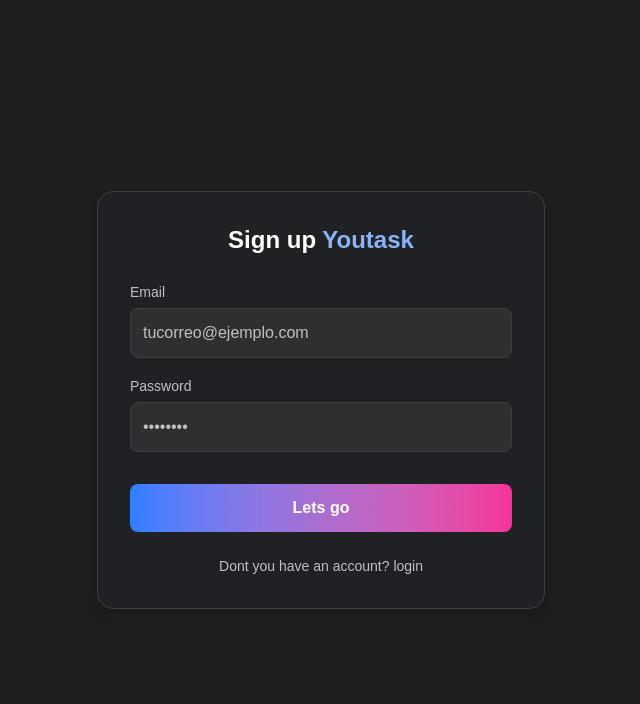
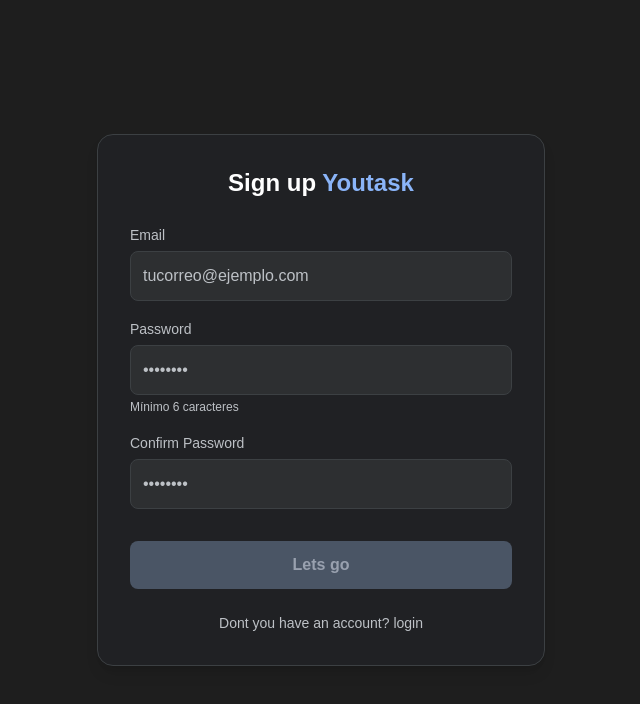
Before and after one commit to ProjectiveStaffing/ai-assistant, a Next.js app: page /signup in a window 1280 px wide. Shown: the top 704 px of the page, without its empty margins (319-959 px from the left). Built offline with nearby package versions, Linux system fonts and the light colour scheme; no server answers; what playfab-sdk would draw is missing.

Commit message:
validate password

```diff
--- a/app/signup/page.tsx
+++ b/app/signup/page.tsx
@@ -15,10 +15,84 @@ PlayFab.settings.titleId = process.env.NEXT_PUBLIC_PLAYFAB_TITLE_ID;
 export default function SignUpPage() {
   const [email, setEmail] = useState('');
   const [password, setPassword] = useState('');
+  const [confirmPassword, setConfirmPassword] = useState('');
+  const [passwordError, setPasswordError] = useState('');
+  const [showPasswordMatch, setShowPasswordMatch] = useState(false);
+  const [emailError, setEmailError] = useState('');
   const router = useRouter();
+
+  // Validar email en tiempo real
+  const validateEmail = (emailValue: string) => {
+    if (emailValue.length === 0) {
+      setEmailError('');
+      return true;
+    }
+
+    // Regex para validar formato de email
+    const emailRegex = /^[^\s@]+@[^\s@]+\.[^\s@]+$/;
+
+    if (!emailRegex.test(emailValue)) {
+      setEmailError('Por favor ingresa un email válido');
+      return false;
+    }
+
+    setEmailError('');
+    return true;
+  };
+
+  // Validar contraseñas en tiempo real
+  const validatePasswords = (pass: string, confirmPass: string) => {
+    if (confirmPass.length === 0) {
+      setPasswordError('');
+      setShowPasswordMatch(false);
+      return;
+    }
+
+    setShowPasswordMatch(true);
+
+    if (pass !== confirmPass) {
+      setPasswordError('Las contraseñas no coinciden');
+      return false;
+    } else {
+      setPasswordError('');
+      return true;
+    }
+  };
+
+  const handleEmailChange = (value: string) => {
+    setEmail(value);
+    validateEmail(value);
+  };
+
+  const handlePasswordChange = (value: string) => {
+    setPassword(value);
+    validatePasswords(value, confirmPassword);
+  };
+
+  const handleConfirmPasswordChange = (value: string) => {
+    setConfirmPassword(value);
+    validatePasswords(password, value);
+  };
 
   const handleLogin = (e: React.FormEvent) => {
     e.preventDefault();
+
+    // Validación de email
+    if (!validateEmail(email)) {
+      return;
+    }
+
+    // Validación final antes de enviar
+    if (password !== confirmPassword) {
+      setPasswordError('Las contraseñas no coinciden');
+      return;
+    }
+
+    if (password.length < 6) {
+      setPasswordError('La contraseña debe tener al menos 6 caracteres');
+      return;
+    }
+
     //alert(`Correo: ${email}\nContraseña: ${password}`);
 
     const createUser = {
@@ -35,6 +109,7 @@ export default function SignUpPage() {
     //     console.log("Registro exitoso:", result);
     //   }
     // });
+
 
     PlayFabClient.RegisterPlayFabUser(createUser, (error, result) => {
       if (error) {
@@ -59,29 +134,113 @@ export default function SignUpPage() {
         <form onSubmit={handleLogin} className="space-y-4">
           <div>
             <label className="text-sm text-[#BDC1C6]">Email</label>
-            <input
-              type="text"
-              className="w-full mt-1 p-3 rounded-lg bg-[#2D2F31] border border-[#3C4043] text-white placeholder:text-[#BDC1C6] outline-none"
-              placeholder="tucorreo@ejemplo.com"
-              value={email}
-              onChange={(e) => setEmail(e.target.value)}
-              required
-            />
+            <div className="relative">
+              <input
+                type="email"
+                className={`w-full mt-1 p-3 rounded-lg bg-[#2D2F31] border ${
+                  emailError
+                    ? 'border-red-500'
+                    : email && !emailError
+                    ? 'border-green-500'
+                    : 'border-[#3C4043]'
+                } text-white placeholder:text-[#BDC1C6] outline-none focus:border-blue-500 pr-10`}
+                placeholder="tucorreo@ejemplo.com"
+                value={email}
+                onChange={(e) => handleEmailChange(e.target.value)}
+                required
+              />
+              {/* Indicador visual */}
+              {email && (
+                <div className="absolute right-3 top-1/2 -translate-y-1/2">
+                  {emailError ? (
+                    <span className="text-red-500 text-xl">✗</span>
+                  ) : (
+                    <span className="text-green-500 text-xl">✓</span>
+                  )}
+                </div>
+              )}
+            </div>
+            {/* Mensaje de error */}
+            {emailError && (
+              <p className="text-xs text-red-500 mt-1 flex items-center gap-1">
+                <span>⚠️</span>
+                {emailError}
+              </p>
+            )}
+            {/* Mensaje de éxito */}
+            {!emailError && email && (
+              <p className="text-xs text-green-500 mt-1 flex items-center gap-1">
+                <span>✓</span>
+                Email válido
+              </p>
+            )}
           </div>
           <div>
             <label className="text-sm text-[#BDC1C6]">Password</label>
             <input
               type="password"
-              className="w-full mt-1 p-3 rounded-lg bg-[#2D2F31] border border-[#3C4043] text-white placeholder:text-[#BDC1C6] outline-none"
+              className="w-full mt-1 p-3 rounded-lg bg-[#2D2F31] border border-[#3C4043] text-white placeholder:text-[#BDC1C6] outline-none focus:border-blue-500"
               placeholder="••••••••"
               value={password}
-              onChange={(e) => setPassword(e.target.value)}
+              onChange={(e) => handlePasswordChange(e.target.value)}
               required
+              minLength={6}
             />
+            <p className="text-xs text-[#BDC1C6] mt-1">Mínimo 6 caracteres</p>
           </div>
+
+          <div>
+            <label className="text-sm text-[#BDC1C6]">Confirm Password</label>
+            <div className="relative">
+              <input
+                type="password"
+                className={`w-full mt-1 p-3 rounded-lg bg-[#2D2F31] border ${
+                  passwordError
+                    ? 'border-red-500'
+                    : confirmPassword && !passwordError
+                    ? 'border-green-500'
+                    : 'border-[#3C4043]'
+                } text-white placeholder:text-[#BDC1C6] outline-none focus:border-blue-500 pr-10`}
+                placeholder="••••••••"
+                value={confirmPassword}
+                onChange={(e) => handleConfirmPasswordChange(e.target.value)}
+                required
+              />
+              {/* Indicador visual */}
+              {showPasswordMatch && (
+                <div className="absolute right-3 top-1/2 -translate-y-1/2">
+                  {passwordError ? (
+                    <span className="text-red-500 text-xl">✗</span>
+                  ) : (
+                    <span className="text-green-500 text-xl">✓</span>
+                  )}
+                </div>
+              )}
+            </div>
+            {/* Mensaje de error */}
+            {passwordError && (
+              <p className="text-xs text-red-500 mt-1 flex items-center gap-1">
+                <span>⚠️</span>
+                {passwordError}
+              </p>
+            )}
+            {/* Mensaje de éxito */}
+            {!passwordError && confirmPassword && showPasswordMatch && (
+              <p className="text-xs text-green-500 mt-1 flex items-center gap-1">
+                <span>✓</span>
+                Las contraseñas coinciden
+              </p>
+            )}
+          </div>
+
           <button
             type="submit"
-            className="w-full mt-4 p-3 rounded-lg bg-gradient-to-r from-blue-500 to-pink-500 text-white font-semibold hover:opacity-90 transition-opacity"
+            disabled={!email || !password || !confirmPassword || !!emailError || !!passwordError || password.length < 6}
+            className={`w-full mt-4 p-3 rounded-lg font-semibold transition-all ${
+              !email || !password || !confirmPassword || !!emailError || !!passwordError || password.length < 6
+                ? 'bg-gray-600 text-gray-400 cursor-not-allowed'
+                : 'bg-gradient-to-r from-blue-500 to-pink-500 text-white hover:opacity-90'
+            }`}
           >
             Lets go
           </button>
```
